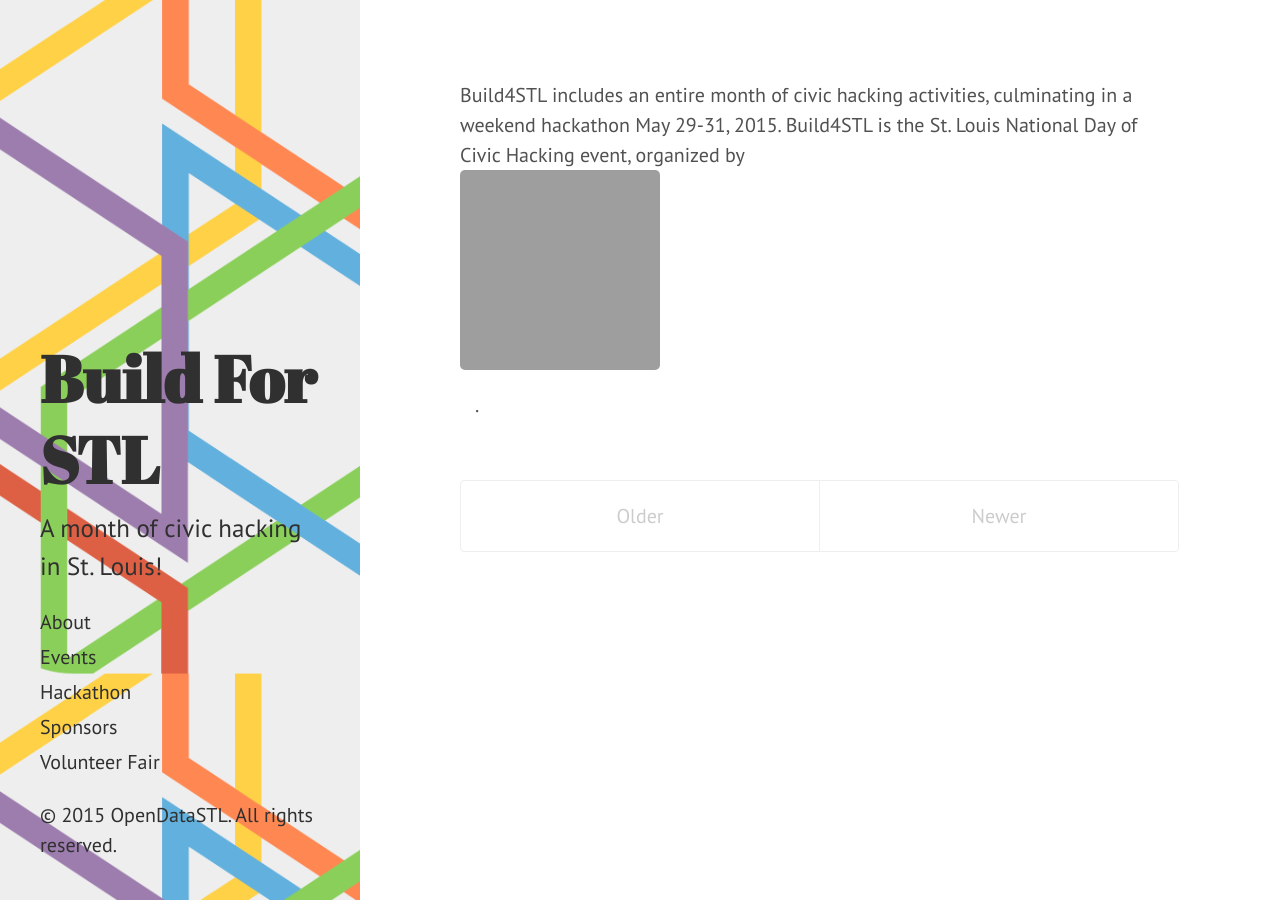
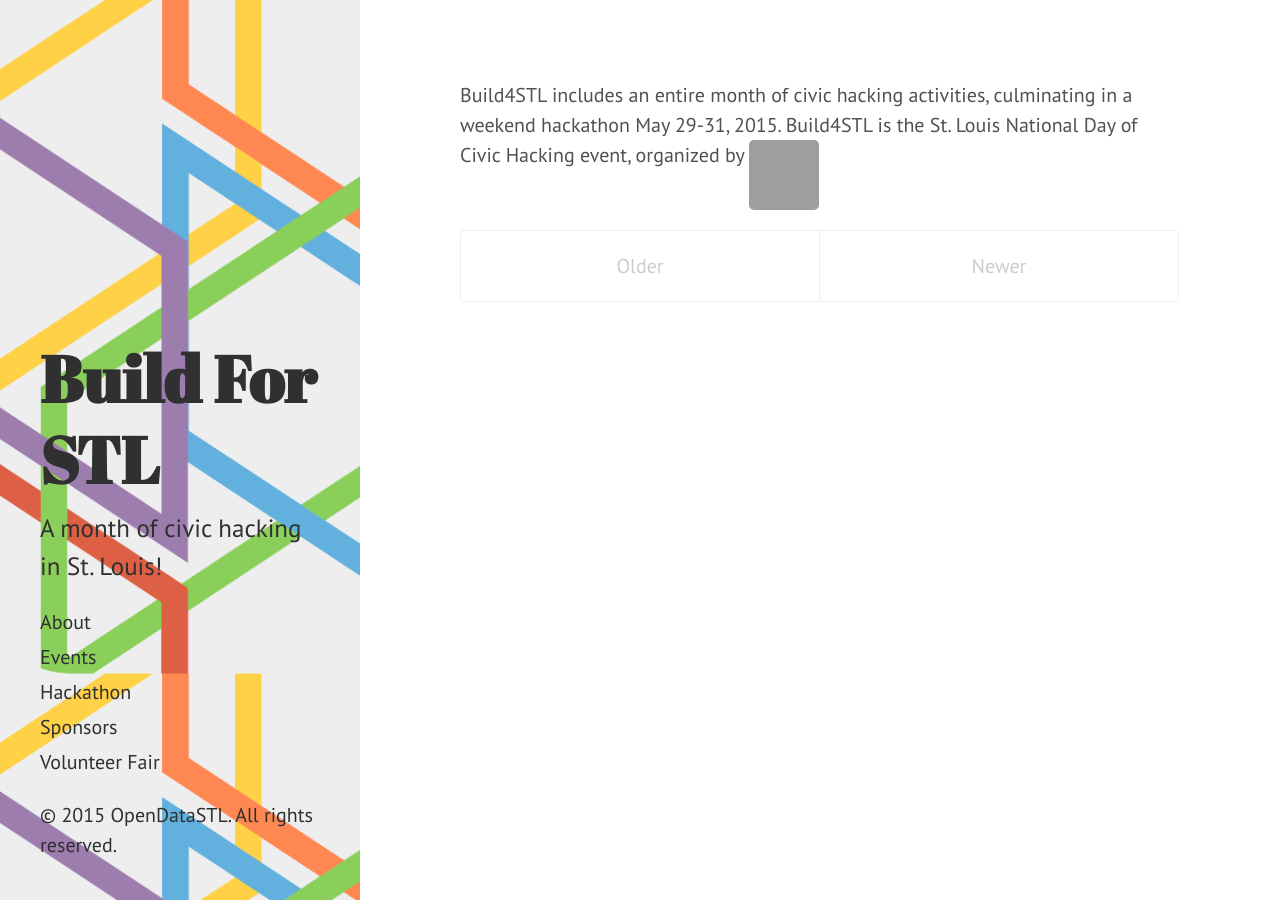
Before and after one commit to OpenSTL/build4stl-jekyll-site, a Jekyll site: the page built from index.html, in a window 1280 px wide. Built offline with Jekyll 4.4.1, drawn with Linux system fonts in a browser that asks for light colours; grey boxes are pictures that could not be loaded.

Commit message:
I stink at CSS. Hopefully this works right.

```diff
--- a/css/style.css
+++ b/css/style.css
@@ -2,6 +2,8 @@
   width: 70px;
   height: 70px;
   margin-right: 15px;
+  display: inline;
+  position: absolute;
 }
 .site-avatar img {
   border-radius: 5px;
```
